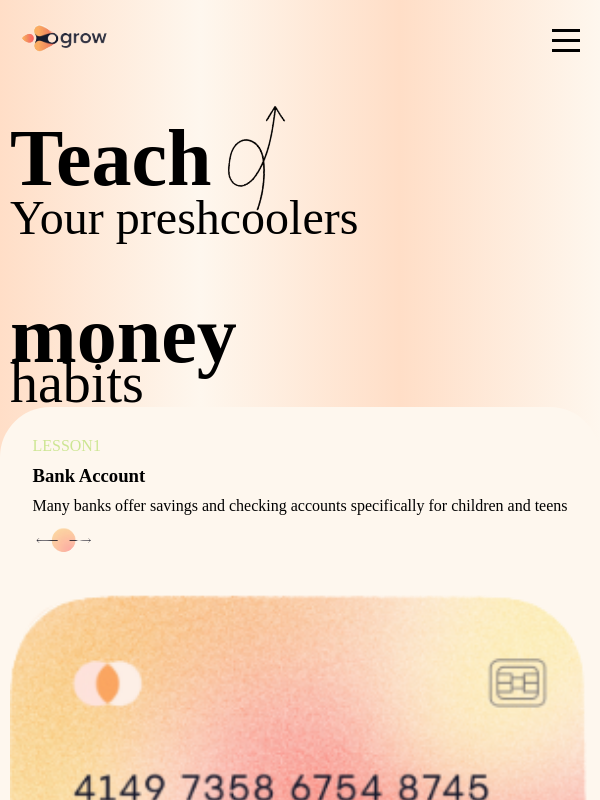
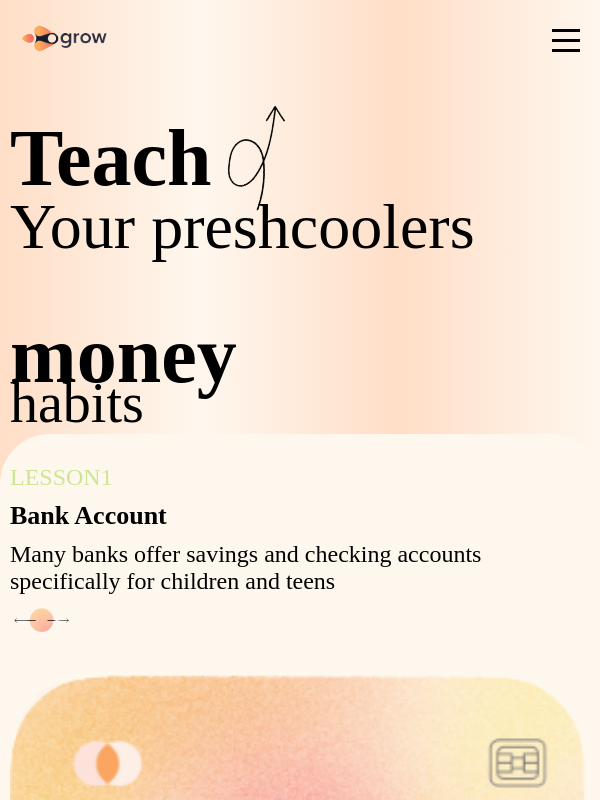
Before and after one commit to MbiamouRichy/Growly, an Angular app: page / in a window 600 px wide. Built offline with nearby package versions, Linux system fonts and the light colour scheme.

Commit message:
responsive  4 : home fin

```diff
--- a/src/app/home/home.component.scss
+++ b/src/app/home/home.component.scss
@@ -273,7 +273,7 @@ section{
     left: 20px;
   }
 }
-@media only screen and (max-width: 765px) {
+@media only screen and (max-width: 750px) {
 
   .section_div1 .div_img {
     display: none;
@@ -328,6 +328,61 @@ section{
     right: 0;
   }
 }
+@media only screen and (min-width: 601px) and (max-width: 750px) {
+  .div_texte2_div1 .div_texte2_div1_div2, .div_texte1 {
+    h1 {
+      font-size:7rem;
+    }
+  }
+  .div_texte2_div1_div2, .div_texte2 .h2_div_texte2 {
+    font-size: 5rem;
+  }
+  .link_img-card1 .card_texte {
+    h3 {
+      font-size: 26px;
+    }
+
+    p {
+      font-size: 24px;
+    }
+  }
+  .div_texte2_div1 {
+    top: 260px;
+  }
+  .section_div2 {
+    bottom: -80%;
+  }
+}
+@media only screen and (min-width: 506px) and (max-width: 600px) {
+  .div_texte2 .h2_div_texte2 {
+    font-size: 4rem;
+  }
+  .link_img-card1 .card_texte {
+    h3 {
+      font-size: 26px;
+    }
+
+    p {
+      font-size: 24px;
+    }
+  }
+  .div_texte2_div1 {
+    top: 250px;
+  }
+  .section_div2 {
+    bottom: -60%;
+  }
+}
+@media only screen and (min-width: 426px) and (max-width: 506px) {
+  .div_texte2_div1 .div_texte2_div1_div2, .div_texte1 {
+    h1 {
+      font-size: 5.5rem;
+    }
+  }
+  .div_texte2 .h2_div_texte2 {
+    font-size: 3.5rem;
+  }
+}
 @media only screen and (min-width: 321px) and (max-width: 425px){
   .div_texte2_div1 .div_texte2_div1_div2, .div_texte1 {
     h1 {
```
